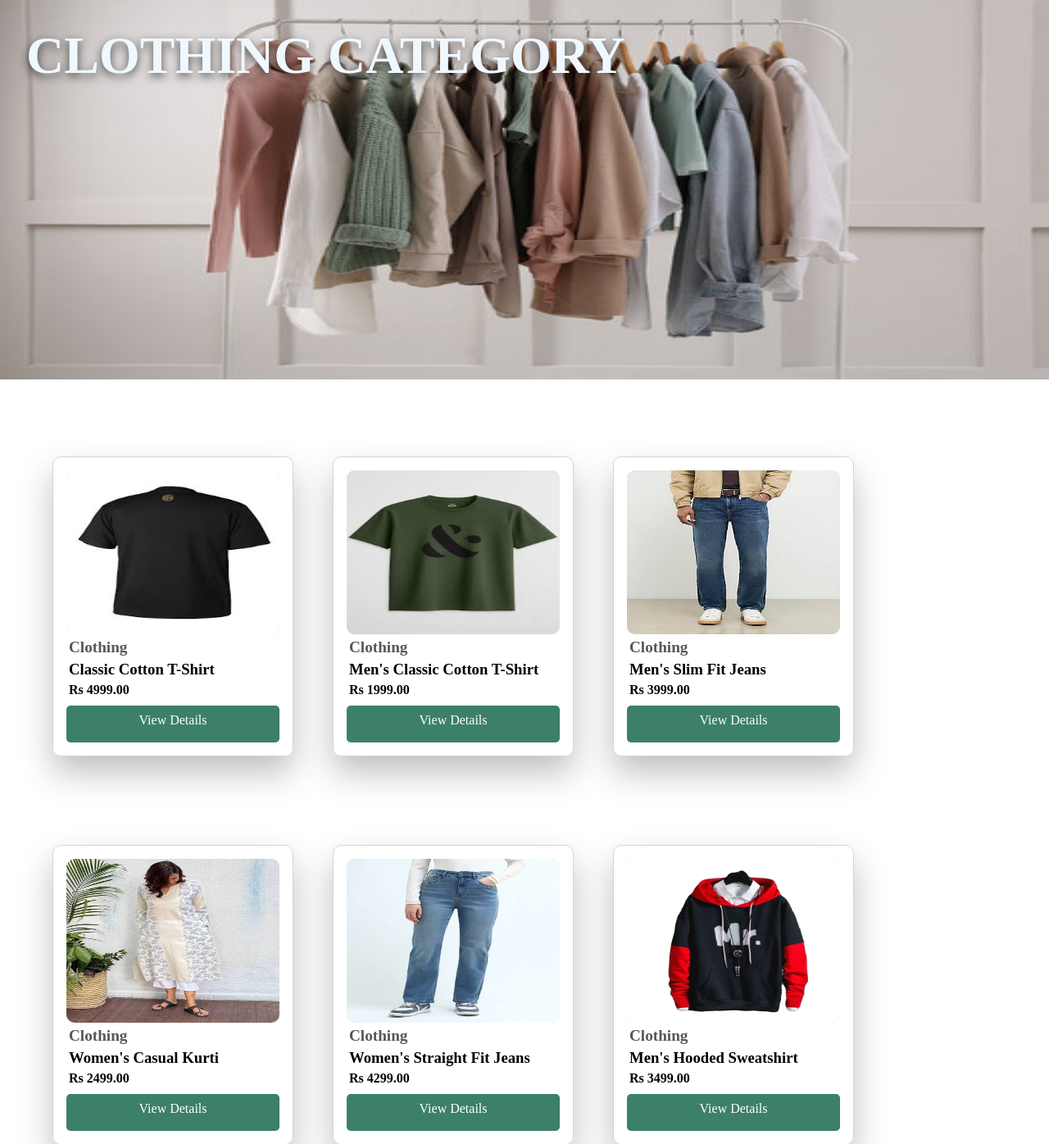
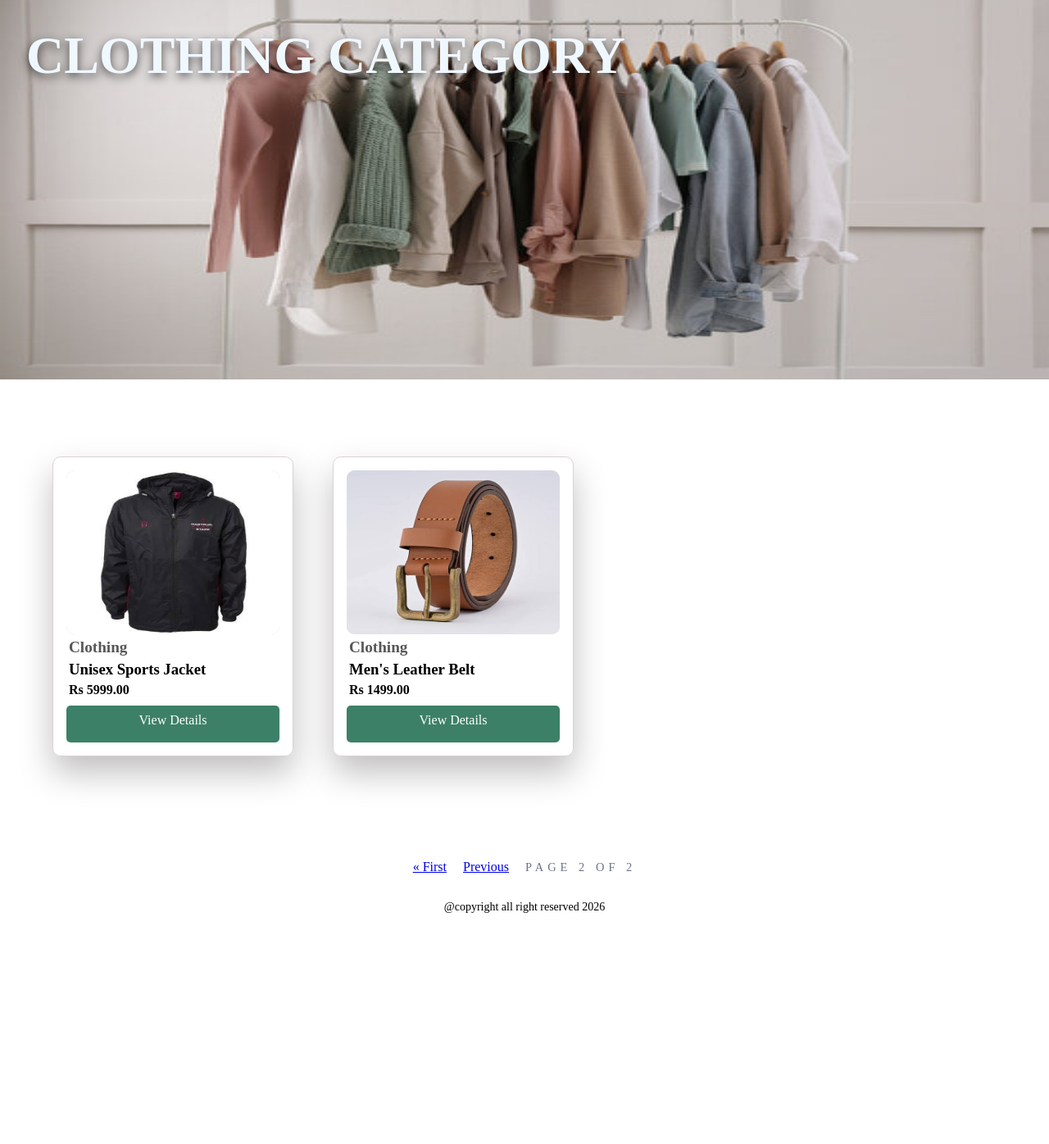
Before and after one commit to Benyameen-cs/Ecommerce-website, a Django app: a page that uses templates/products/category_details.html in a window 1280 px wide. Shown: the part 99-1495 px from the top of the page at 82% size. After the commit the page ends 1213 px from the top, so only its background shows below. Run offline with Django 5.2, Linux system fonts and the light colour scheme; data comes from the database, SQL or seed files in the repository; both versions use the stored data as it was after the commit.

Commit message:
build the paginations in products page and also in single category products page.

```diff
--- a/apps/products/views.py
+++ b/apps/products/views.py
@@ -1,14 +1,18 @@
 from django.shortcuts import render
 from django.http import HttpResponse
-
+from django.core.paginator import Paginator
 from .models import Product , Category
 # Create your views here.
 
 
 def product_list(req):
     products = Product.objects.all()
+    paginator = Paginator(products, 12)
+    page_number = req.GET.get('page')
+    page_obj = paginator.get_page(page_number)
+
     context  = {
-        "products" : products
+        "products" : page_obj
     }
     return render(req , 'products/product_list.html' , context)
 
@@ -37,9 +41,12 @@ def categories(req ):
 def category_detail(req , slug):
     category = Category.objects.get(slug=slug)
     products = Product.objects.filter(category=category)
+    paginator = Paginator(products , 9)
+    page_number = req.GET.get('page')
+    page_obj = paginator.get_page(page_number)
     context = {
         'category' : category,
-        'products' : products
+        'products' : page_obj
     }
     return render(req , 'products/category_details.html' , context)
 
--- a/static/CSS/products.css
+++ b/static/CSS/products.css
@@ -145,6 +145,18 @@
     background-color: rgba(0, 0, 0, 0.753);
     color: white;
 }
+
+/*  pagination style */
+
+.pagination{
+    display: flex;
+    justify-content: center;
+    align-items: center;
+    padding: 2rem 0;
+    gap: 20px;
+}
+
+
 
 /*  Product detail Css start from here  */
 
--- a/templates/products/category_details.html
+++ b/templates/products/category_details.html
@@ -34,6 +34,18 @@
                     {% endfor %}
                 </div>
             </div>
+            <div class="pagination">
+                {% if products.has_previous %}
+                    <a href= '?page=1'>&laquo; First</a>
+                    <a href="?page={{ products.previous_page_number }}">Previous</a>
+                {% endif %}
+
+                <span class="current-page">Page {{ products.number }} of {{ products.paginator.num_pages }}</span>
+
+                {% if products.has_next %}
+                    <a href="?page={{ products.next_page_number }}">Next</a>
+                {% endif %}
+            </div>
         </div>
     </main>
 
```
Also changed, not shown: templates/products/product_list.html (+12 -0 lines), db.sqlite3.
